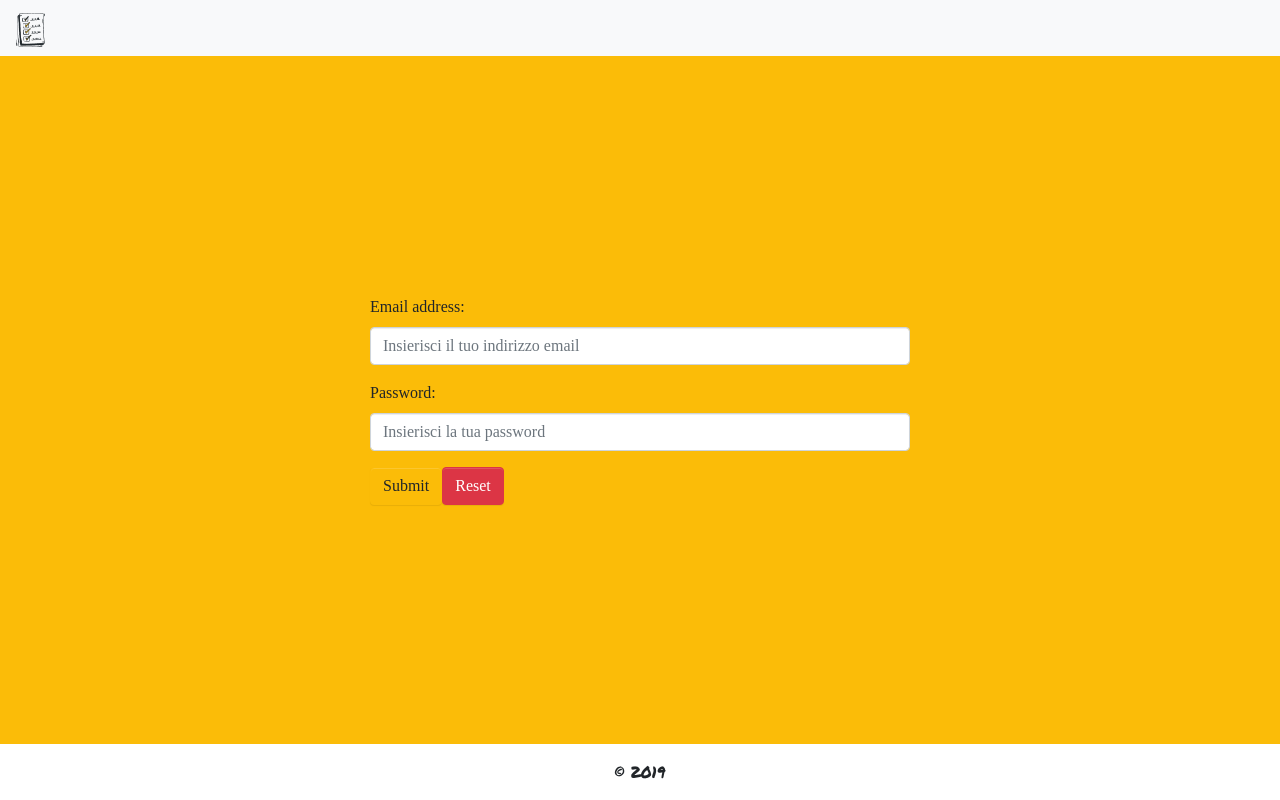
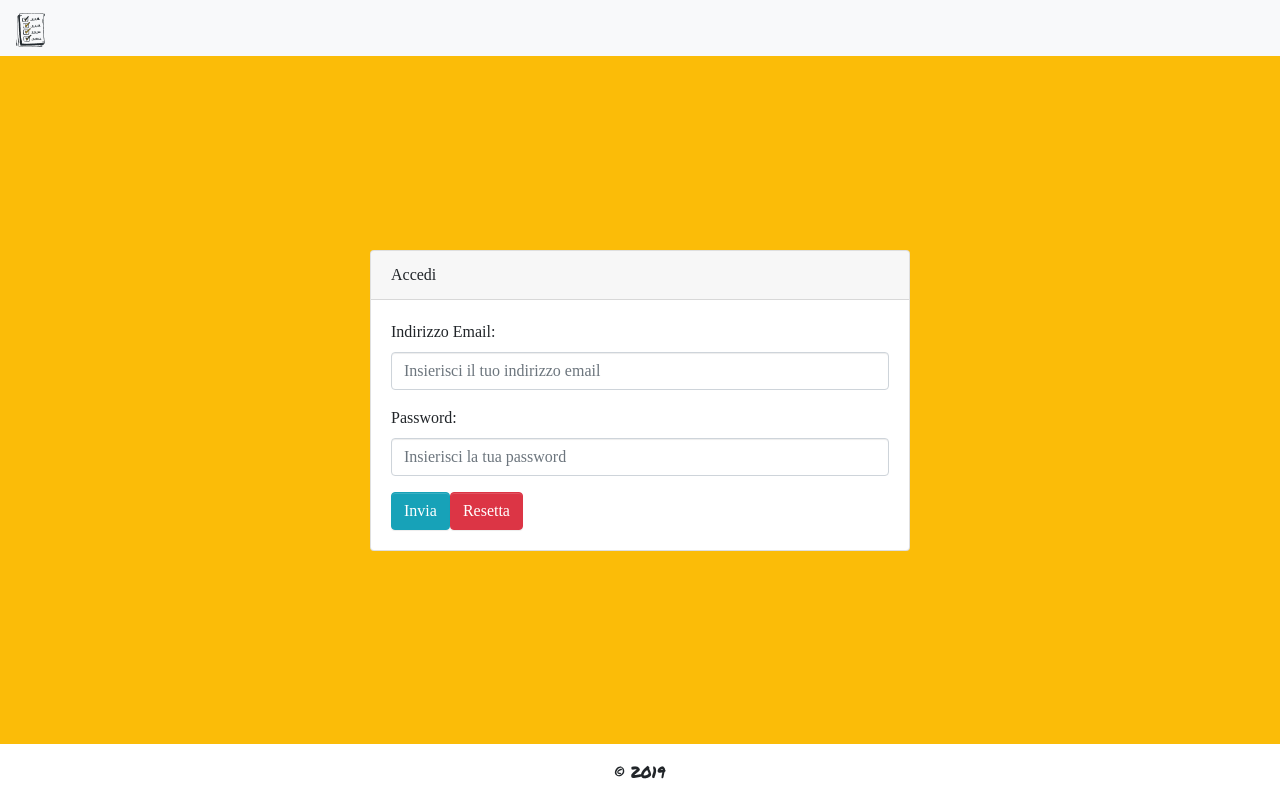
Before and after one commit to ciarlystreet/NuxtPress, a Nuxt app: page /auth/login in a window 1280 px wide. Built offline with nearby package versions, Linux system fonts and the light colour scheme; no server answers; a web font is replaced by a local one.

Commit message:
fixed card wraper

```diff
--- a/pages/auth/login.vue
+++ b/pages/auth/login.vue
@@ -1,9 +1,10 @@
 <template>
-  <div id="form-login">
+  <b-card id="form-login" header="Accedi">
+    <b-card-text>
       <b-form v-if="show" @submit="onSubmit" @reset="onReset">
         <b-form-group
           id="input-group-1"
-        label="Email address:"
+          label="Indirizzo Email:"
           label-for="input-1"
         >
           <b-form-input
@@ -25,10 +26,11 @@
           ></b-form-input>
         </b-form-group>
 
-      <b-button type="submit" variant="primary">Submit</b-button>
-      <b-button type="reset" variant="danger">Reset</b-button>
+        <b-button type="submit" variant="info">Invia</b-button>
+        <b-button type="reset" variant="danger">Resetta</b-button>
       </b-form>
-  </div>
+    </b-card-text>
+  </b-card>
 </template>
 
 <script>
--- a/pages/index.vue
+++ b/pages/index.vue
@@ -16,8 +16,10 @@
             previsto, ti daremo gli strumenti per non mollare, sarà un gioco da
             ragazzi vedrai!
           </p>
-          <nuxt-link to="auth/login">Accedi</nuxt-link> |
-          <nuxt-link to="/auth/registrazione">Registrati</nuxt-link>
+          <nuxt-link to="auth/login" class="btn btn-info">Accedi</nuxt-link> |
+          <nuxt-link to="/auth/registrazione" class="btn btn-secondary">
+            Registrati
+          </nuxt-link>
         </div>
       </b-card-text>
     </b-card>
```
Lines whose indentation alone changed are shown as unchanged.
